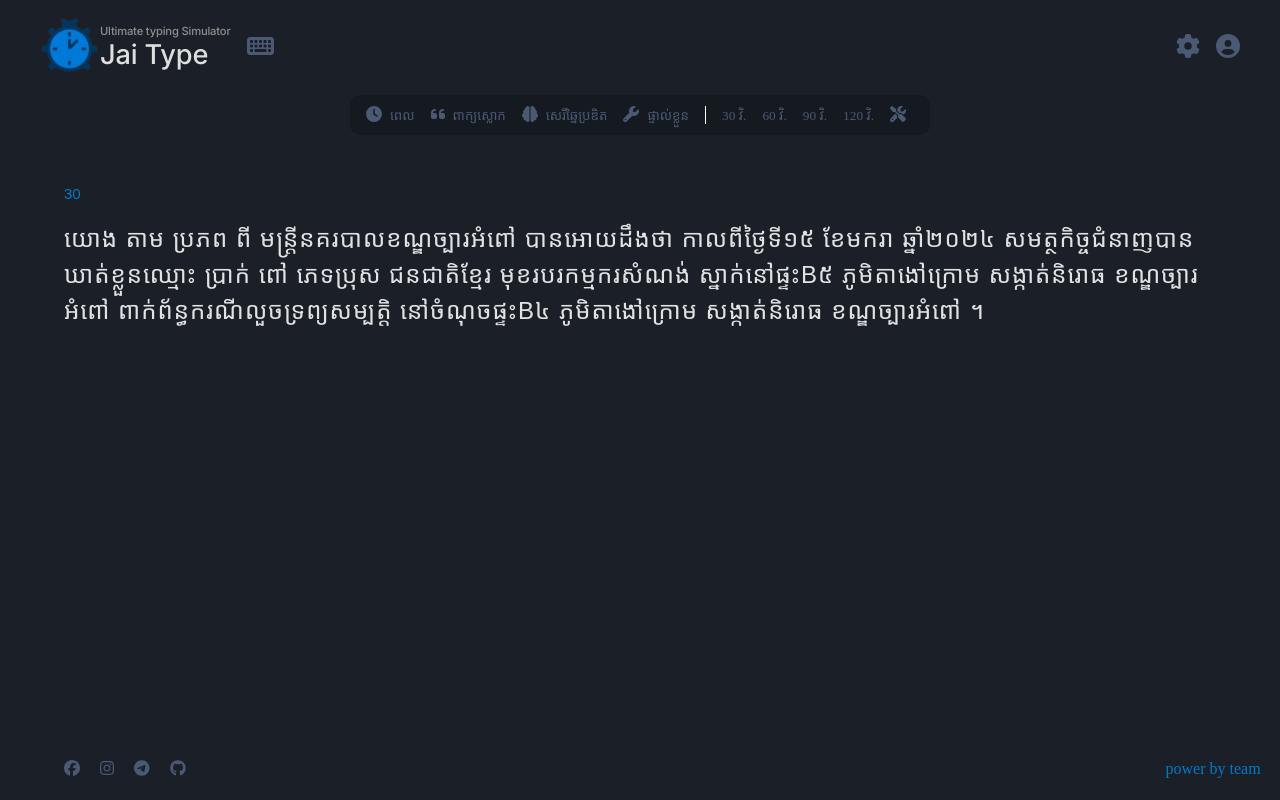
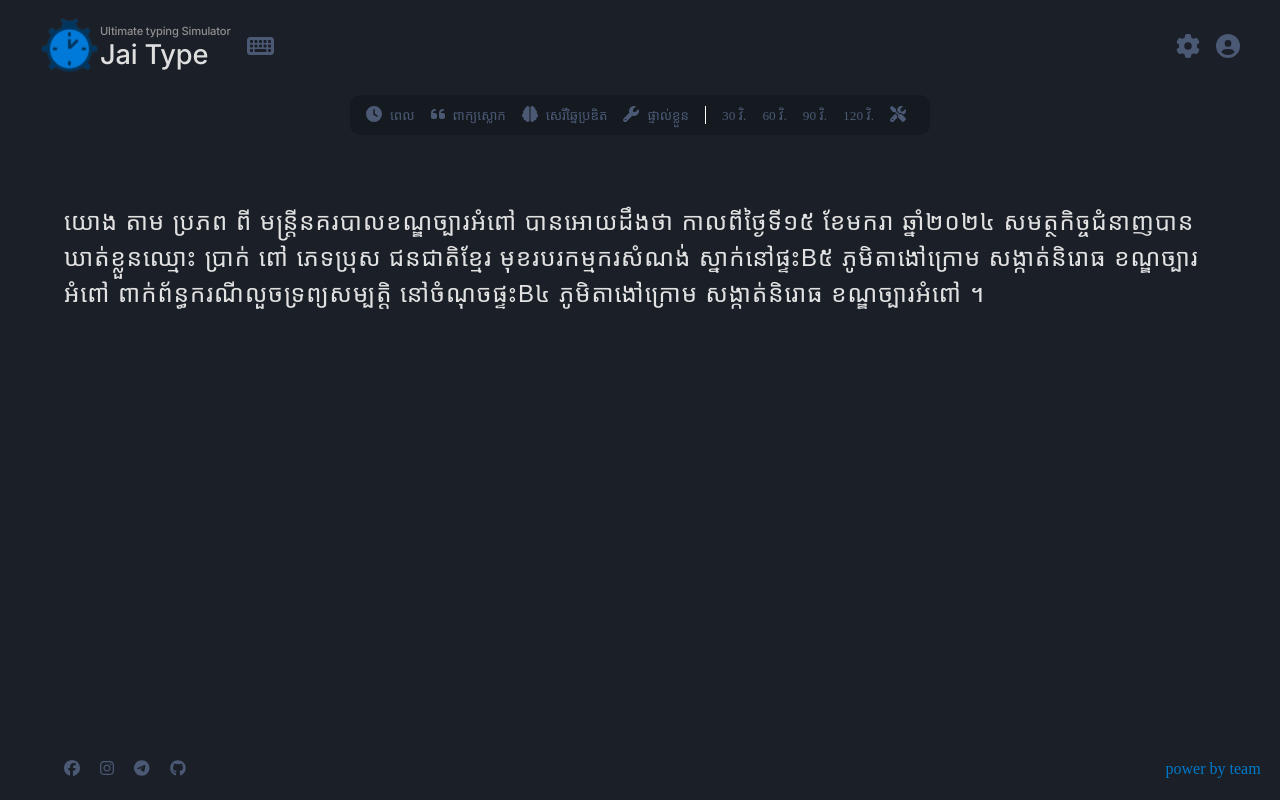
Before and after one commit to Lymengschool/Project-Practicum, a React (Vite) app: page / in a window 1280 px wide. Built offline with nearby package versions, Linux system fonts and the light colour scheme; no server answers; a web font is replaced by a local one.

Commit message:
mengseu work

```diff
--- a/src/components/typing.jsx
+++ b/src/components/typing.jsx
@@ -162,7 +162,7 @@ function Typing(props) {
             <article>
                 <div className={style.container}>
                     <div className={`${style.body} ${onButtonClick === 1 ? style.show : style.none}`}>
-                        <p className={style.time}>{timer}</p>
+                        {isNoTimer && <p className={style.time}>{timer}</p>}
                         <div>
                             <input type='text' className='text-input' onChange={handleKeyDown} style={{ opacity: 0 }} />
                             <p className={`${style.typing} text-content`}></p>
```
